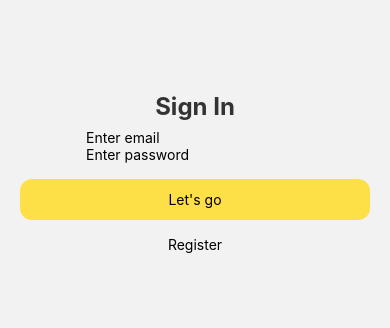
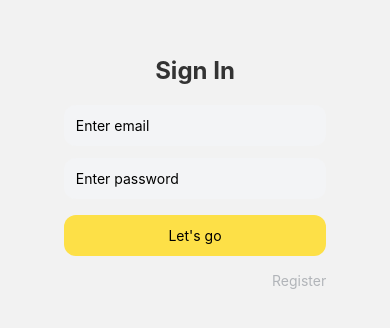
Before and after one commit to KOCMOHABTEP/TinkoffClone, a React Native app: screen /Home in a window 390 px wide. Shown: the part 250-578 px from the top of the page. Built offline with nearby package versions, Linux system fonts and the light colour scheme; no server answers.

Commit message:
Header, Avatar, Home Screen

```diff
--- a/App.tsx
+++ b/App.tsx
@@ -1,11 +1,17 @@
 import React from 'react';
 import {AuthProvider} from './app/providers/AuthProvider';
 import Navigation from './app/navigation/Navigation';
+import {SafeAreaView} from 'react-native';
+import {SafeAreaProvider} from 'react-native-safe-area-context';
 
 export default function App() {
   return (
-    <AuthProvider>
-      <Navigation />
-    </AuthProvider>
+    <SafeAreaProvider>
+      <SafeAreaView style={{flex: 1, backgroundColor: '#fff'}}>
+        <AuthProvider>
+          <Navigation />
+        </AuthProvider>
+      </SafeAreaView>
+    </SafeAreaProvider>
   );
 }
--- a/app/components/screens/auth/Auth.tsx
+++ b/app/components/screens/auth/Auth.tsx
@@ -12,16 +12,27 @@ interface IData {
 }
 
 const Auth: FC = () => {
-  const {isLoading} = useAuth();
+  const {isLoading, login, register} = useAuth();
 
   const [data, setData] = useState({} as IData);
   const [isReg, setIsReg] = useState(false);
 
-  const authHandler = () => {};
+  const authHandler = async () => {
+    const {email, password} = data;
+    console.log(data);
+
+    if (isReg) {
+      await register(email, password);
+    } else {
+      await login(email, password);
+    }
+
+    setData({} as IData);
+  };
 
   return (
     <View style={styles.container}>
-      <View style={styles.content} />
+      <View style={styles.content}>
         <Text style={styles.title}>{isReg ? 'Sign Up' : 'Sign In'}</Text>
         {isLoading ? (
           <Loader />
@@ -43,10 +54,13 @@ const Auth: FC = () => {
             <Button onPress={authHandler} title={"Let's go"} />
 
             <Pressable onPress={() => setIsReg(!isReg)}>
-            <Text>{isReg ? 'Login' : 'Register'}</Text>
+              <Text style={styles.pressableButton}>
+                {isReg ? 'Login' : 'Register'}
+              </Text>
             </Pressable>
           </>
         )}
+      </View>
     </View>
   );
 };
--- a/app/components/screens/auth/styles.ts
+++ b/app/components/screens/auth/styles.ts
@@ -9,7 +9,6 @@ export default StyleSheet.create({
   },
   content: {
     width: '75%',
-    backgroundColor: 'red',
   },
   title: {
     fontSize: 24,
--- a/app/components/screens/home/Home.tsx
+++ b/app/components/screens/home/Home.tsx
@@ -1,11 +1,14 @@
 import React, {FC} from 'react';
 import {Text, View} from 'react-native';
+import Header from '../../ui/Header';
+import {Layout} from '../../layout/Layout';
 
 const Home: FC = () => {
   return (
-    <View>
+    <Layout>
+      <Header />
       <Text>Home</Text>
-    </View>
+    </Layout>
   );
 };
 
--- /dev/null
+++ b/app/components/ui/Avatar/index.tsx
@@ -0,0 +1,22 @@
+import {FC} from 'react';
+import {Text, View} from 'react-native';
+import styles from './styles';
+
+interface IAvatar {
+  name?: string | null;
+  size?: 'small' | 'large';
+}
+
+const Avatar: FC<IAvatar> = ({name, size = 'small'}) => {
+  const isSmall = size === 'small';
+
+  return (
+    <View style={[styles.root, isSmall && styles.rootSmall]}>
+      <Text style={[styles.text, isSmall && styles.textSmall]}>
+        {name?.slice(0, 1)}
+      </Text>
+    </View>
+  );
+};
+
+export default Avatar;
--- /dev/null
+++ b/app/components/ui/Avatar/styles.ts
@@ -0,0 +1,26 @@
+import {StyleSheet} from 'react-native';
+import {UI_GREY_300} from '../../../styles';
+
+export default StyleSheet.create({
+  root: {
+    borderRadius: 9999,
+    backgroundColor: UI_GREY_300,
+    width: 48,
+    height: 48,
+    marginRight: 12,
+    alignItems: 'center',
+    justifyContent: 'center',
+  },
+  rootSmall: {
+    width: 36,
+    height: 36,
+  },
+  text: {
+    fontSize: 20,
+    fontWeight: '500',
+    color: '#FFF',
+  },
+  textSmall: {
+    fontSize: 18,
+  },
+});
--- a/app/components/ui/Field/index.tsx
+++ b/app/components/ui/Field/index.tsx
@@ -1,5 +1,6 @@
 import {FC} from 'react';
 import {TextInput} from 'react-native';
+import styles from './styles';
 
 interface IField {
   onChange: (val: string) => void;
@@ -11,6 +12,7 @@ interface IField {
 const Field: FC<IField> = ({onChange, val, placeholder, isSecure}) => {
   return (
     <TextInput
+      style={styles.root}
       placeholder={placeholder}
       onChangeText={onChange}
       value={val}
--- /dev/null
+++ b/app/components/ui/Header/index.tsx
@@ -0,0 +1,22 @@
+import {Text, TouchableOpacity, View} from 'react-native';
+import React, {FC} from 'react';
+import styles from './styles';
+import Avatar from '../Avatar';
+import {useNavigation} from '@react-navigation/native';
+
+const Header: FC = () => {
+  const {navigate} = useNavigation();
+
+  return (
+    <View style={styles.root}>
+      <Avatar name={'Dima'} />
+      <TouchableOpacity
+        onPress={() => navigate('Profile')}
+        style={styles.pressable}>
+        <Text>Dima</Text>
+      </TouchableOpacity>
+    </View>
+  );
+};
+
+export default Header;
--- /dev/null
+++ b/app/components/ui/Header/styles.ts
@@ -0,0 +1,13 @@
+import {StyleSheet} from 'react-native';
+
+export default StyleSheet.create({
+  root: {
+    flexDirection: 'row',
+    alignItems: 'center',
+    paddingHorizontal: 20,
+  },
+  pressable: {
+    flexDirection: 'row',
+    alignItems: 'flex-end',
+  },
+});
--- a/app/providers/AuthProvider.tsx
+++ b/app/providers/AuthProvider.tsx
@@ -1,8 +1,8 @@
 import React, {createContext, FC, useEffect, useMemo, useState} from 'react';
 import {onAuthStateChanged, User} from 'firebase/auth';
 import {auth, db, login, logout, register} from '../firebase';
-import {Alert} from 'react-native/Libraries/Alert/Alert';
 import {addDoc, collection} from 'firebase/firestore';
+import {Alert} from 'react-native';
 
 interface IContext {
   user: User | null;
@@ -23,6 +23,7 @@ export const AuthProvider: FC<{children: any}> = ({children}) => {
     setIsLoading(true);
     try {
       const {user} = await register(email, password);
+      console.log(user);
 
       await addDoc(collection(db, 'users'), {
         _id: user.uid,
--- a/app/styles.ts
+++ b/app/styles.ts
@@ -12,6 +12,7 @@ export const BOX_SHADOW: ViewStyle = {
 };
 
 export const UI_GREY_100 = 'rgb(243 244 246)';
+export const UI_GREY_300 = 'rgb(209 213 219)';
 export const UI_GREY_800 = 'rgb(31 41 55)';
 
 export const UI_YELLOW_300 = 'rgb(253 224 71)';
```
Lines whose indentation alone changed are shown as unchanged.
